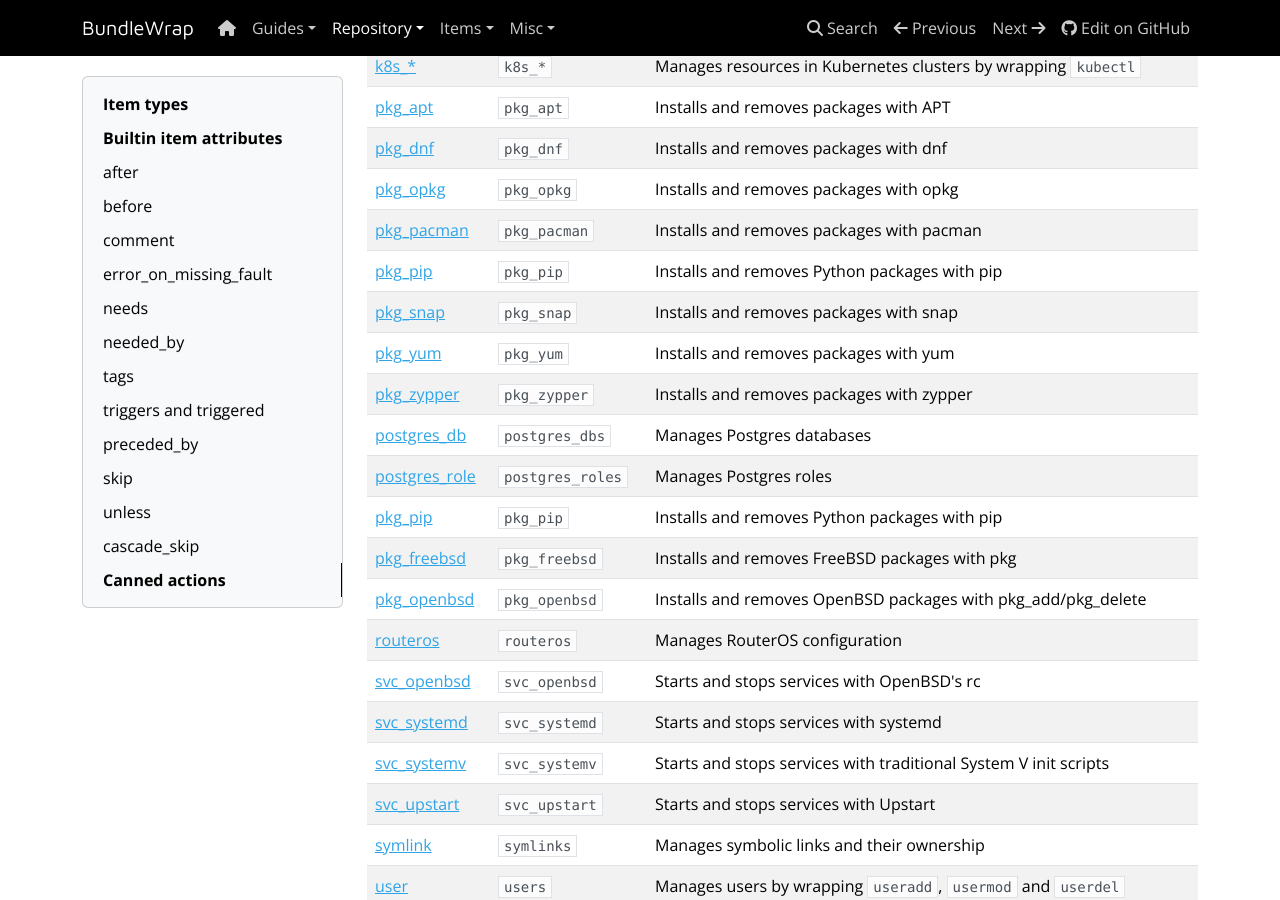
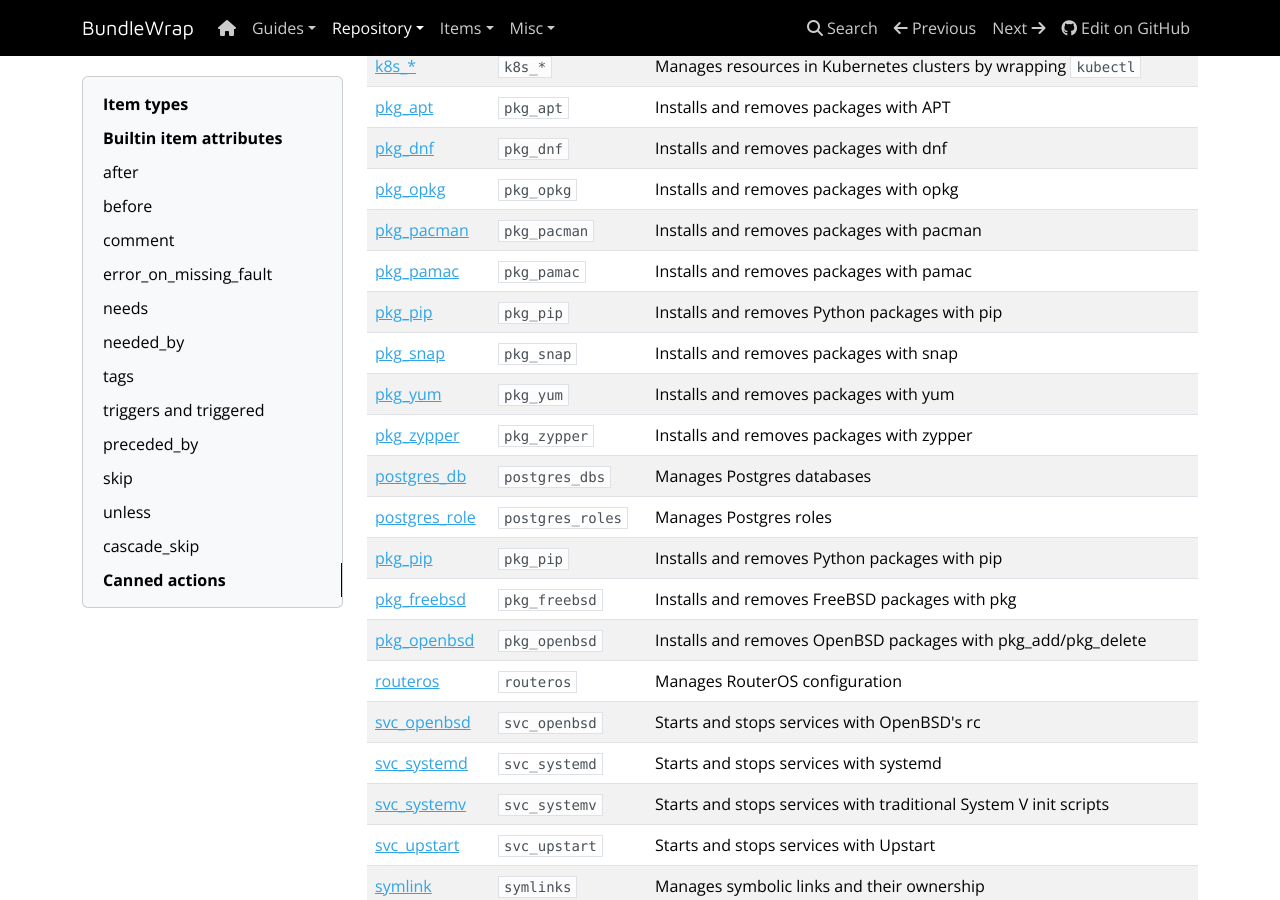
Before and after one commit to bundlewrap/bundlewrap, an MkDocs documentation site: the page built from docs/content/repo/items.py.md, in a window 1280 px wide and 900 px high, scrolled down 1133 px. Built offline with MkDocs 1.6.1, drawn with Linux system fonts in a browser that asks for light colours; nearby versions of some CDN libraries.

Commit message:
add missing info and references to docs

```diff
--- a/docs/content/repo/items.py.md
+++ b/docs/content/repo/items.py.md
@@ -46,6 +46,7 @@
 <tr><td><a href="../../items/pkg_dnf">pkg_dnf</a></td><td><code>pkg_dnf</code></td><td>Installs and removes packages with dnf</td></tr>
 <tr><td><a href="../../items/pkg_opkg">pkg_opkg</a></td><td><code>pkg_opkg</code></td><td>Installs and removes packages with opkg</td></tr>
 <tr><td><a href="../../items/pkg_pacman">pkg_pacman</a></td><td><code>pkg_pacman</code></td><td>Installs and removes packages with pacman</td></tr>
+<tr><td><a href="../../items/pkg_pamac">pkg_pamac</a></td><td><code>pkg_pamac</code></td><td>Installs and removes packages with pamac</td></tr>
 <tr><td><a href="../../items/pkg_pip">pkg_pip</a></td><td><code>pkg_pip</code></td><td>Installs and removes Python packages with pip</td></tr>
 <tr><td><a href="../../items/pkg_snap">pkg_snap</a></td><td><code>pkg_snap</code></td><td>Installs and removes packages with snap</td></tr>
 <tr><td><a href="../../items/pkg_yum">pkg_yum</a></td><td><code>pkg_yum</code></td><td>Installs and removes packages with yum</td></tr>
--- a/docs/mkdocs.yml
+++ b/docs/mkdocs.yml
@@ -49,6 +49,7 @@
   - pkg_openbsd: items/pkg_openbsd.md
   - pkg_opkg: items/pkg_opkg.md
   - pkg_pacman: items/pkg_pacman.md
+  - pkg_pamac: items/pkg_pamac.md
   - pkg_pip: items/pkg_pip.md
   - pkg_snap: items/pkg_snap.md
   - pkg_yum: items/pkg_yum.md
```
Also changed, not shown: docs/content/guide/installation.md (+1 -0 lines).
